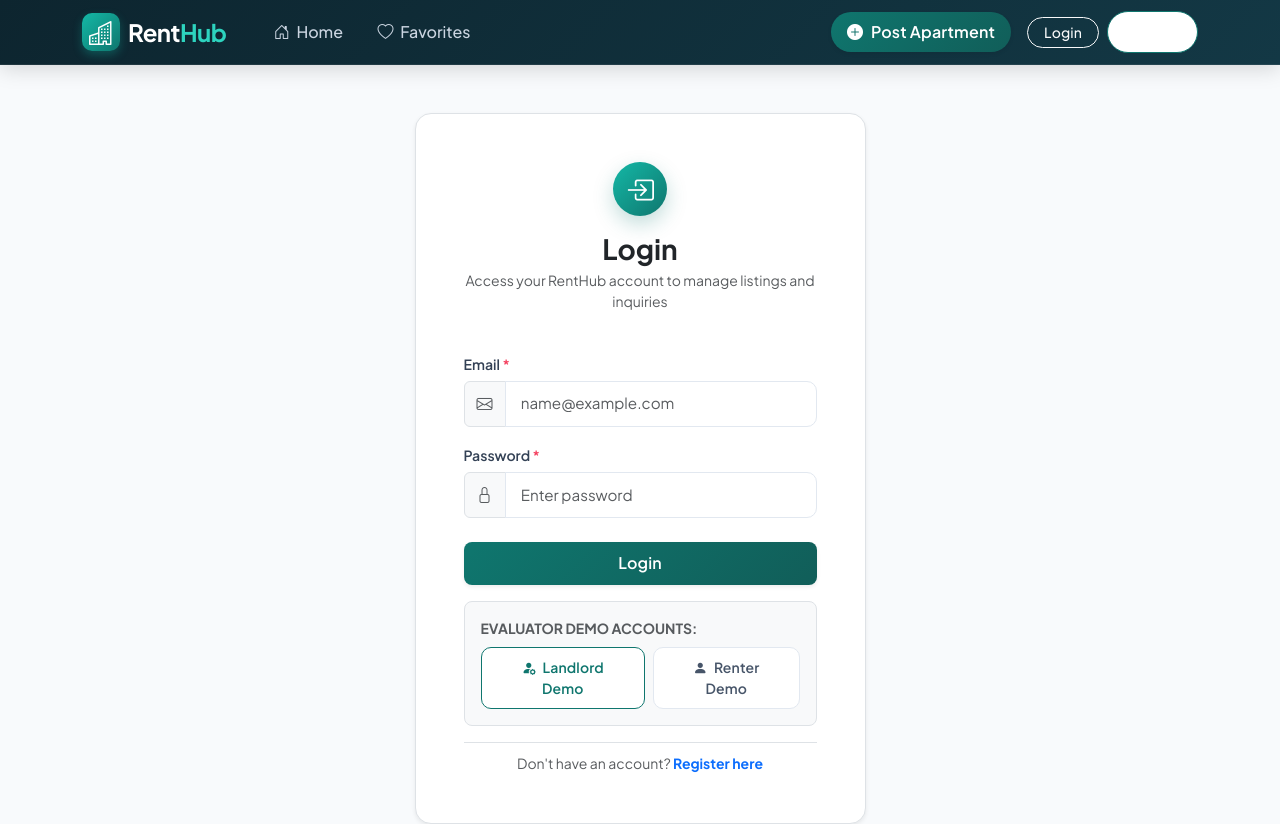
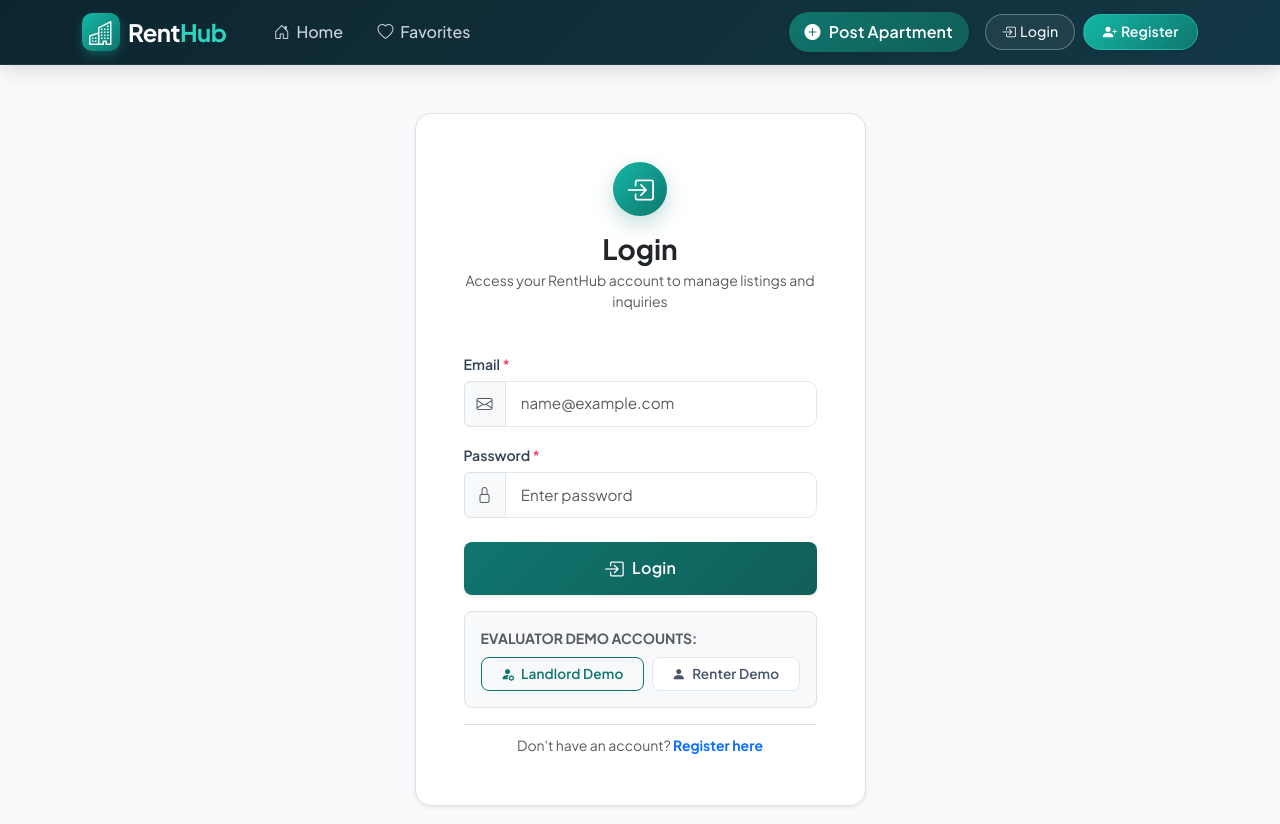
Before and after one commit to rohitgupta12-nagarro/renthub1, an Angular app: page /login in a window 1280 px wide. Shown: the top 824 px of the page. Built offline with nearby package versions, Linux system fonts and the light colour scheme.

Commit message:
style: fix register button ui in navbar and auth forms

```diff
--- a/package.json
+++ b/package.json
@@ -7,7 +7,7 @@
     "build": "ng build",
     "watch": "ng build --watch --configuration development",
     "test": "ng test",
-    "test:ci": "ng test --watch=false"
+    "test:ci": "ng test --watch=false --isolate=false"
   },
   "private": true,
   "packageManager": "npm@11.12.1",
--- a/src/app/components/auth/auth.component.scss
+++ b/src/app/components/auth/auth.component.scss
@@ -8,3 +8,36 @@
   background: linear-gradient(135deg, #14b8a6 0%, #0f766e 100%);
   box-shadow: 0 8px 20px rgba(15, 118, 110, 0.25);
 }
+
+.btn-auth-submit,
+.btn-register-submit {
+  background: linear-gradient(135deg, #0f766e 0%, #115e59 100%);
+  color: #ffffff !important;
+  border: none;
+  padding: 0.72rem 1.5rem !important;
+  font-size: 1rem;
+  font-weight: 600;
+  letter-spacing: 0.015em;
+  border-radius: 12px;
+  box-shadow: 0 4px 14px -2px rgba(15, 118, 110, 0.35);
+  transition: all 0.22s cubic-bezier(0.16, 1, 0.3, 1);
+
+  &:hover {
+    background: linear-gradient(135deg, #134e4a 0%, #042f2e 100%);
+    color: #ffffff !important;
+    transform: translateY(-2px);
+    box-shadow: 0 8px 22px -3px rgba(15, 118, 110, 0.45);
+  }
+
+  &:active {
+    transform: translateY(0);
+    box-shadow: 0 2px 8px -1px rgba(15, 118, 110, 0.3);
+  }
+
+  &:disabled {
+    opacity: 0.65;
+    transform: none;
+    cursor: not-allowed;
+    box-shadow: none;
+  }
+}
--- a/src/app/components/auth/login.component.html
+++ b/src/app/components/auth/login.component.html
@@ -58,8 +58,12 @@
               }
             </div>
 
-            <button type="submit" class="btn btn-primary w-100 py-2-5 rounded-3 fw-semibold shadow-sm mb-3">
-              Login
+            <button
+              type="submit"
+              class="btn btn-primary btn-auth-submit w-100 py-2 rounded-3 fw-semibold shadow-sm mb-3 d-flex align-items-center justify-content-center gap-2"
+            >
+              <i class="bi bi-box-arrow-in-right fs-5"></i>
+              <span>Login</span>
             </button>
           </form>
 
--- a/src/app/components/auth/register.component.html
+++ b/src/app/components/auth/register.component.html
@@ -97,8 +97,12 @@
               }
             </div>
 
-            <button type="submit" class="btn btn-primary w-100 py-2-5 rounded-3 fw-semibold shadow-sm mb-3">
-              Register
+            <button
+              type="submit"
+              class="btn btn-primary btn-register-submit w-100 py-2 rounded-3 fw-semibold shadow-sm mb-3 d-flex align-items-center justify-content-center gap-2"
+            >
+              <i class="bi bi-person-plus-fill fs-5"></i>
+              <span>Register</span>
             </button>
           </form>
 
--- a/src/app/components/navbar/navbar.component.html
+++ b/src/app/components/navbar/navbar.component.html
@@ -53,11 +53,13 @@
         @if (!currentUser) {
           <!-- Guest Navigation (Wireframe Page 3) -->
           <div class="d-flex align-items-center gap-2">
-            <a routerLink="/login" class="btn btn-outline-light btn-sm px-3 py-1-5 rounded-pill fw-medium">
-              Login
+            <a routerLink="/login" class="btn btn-nav-login btn-sm rounded-pill fw-medium d-inline-flex align-items-center gap-1">
+              <i class="bi bi-box-arrow-in-right"></i>
+              <span>Login</span>
             </a>
-            <a routerLink="/register" class="btn btn-outline-primary btn-sm px-3 py-1-5 rounded-pill fw-medium text-white border-primary">
-              Register
+            <a routerLink="/register" class="btn btn-nav-register btn-sm rounded-pill fw-semibold shadow-sm d-inline-flex align-items-center gap-1">
+              <i class="bi bi-person-plus-fill"></i>
+              <span>Register</span>
             </a>
           </div>
         } @else {
--- a/src/app/components/navbar/navbar.component.scss
+++ b/src/app/components/navbar/navbar.component.scss
@@ -56,3 +56,46 @@
     color: #0f766e;
   }
 }
+
+/* Nav Action Buttons */
+.btn-nav-login {
+  color: #f1f5f9;
+  border: 1.5px solid rgba(255, 255, 255, 0.3);
+  background: rgba(255, 255, 255, 0.06);
+  padding: 0.38rem 1rem !important;
+  font-size: 0.88rem;
+  letter-spacing: 0.01em;
+  transition: all 0.2s ease;
+
+  &:hover {
+    color: #ffffff;
+    background: rgba(255, 255, 255, 0.16);
+    border-color: rgba(255, 255, 255, 0.5);
+    transform: translateY(-1px);
+    box-shadow: 0 4px 12px rgba(0, 0, 0, 0.12);
+  }
+}
+
+.btn-nav-register {
+  background: linear-gradient(135deg, #14b8a6 0%, #0f766e 100%);
+  color: #ffffff !important;
+  border: 1.5px solid rgba(45, 212, 191, 0.5);
+  box-shadow: 0 4px 14px rgba(15, 118, 110, 0.4);
+  padding: 0.38rem 1.15rem !important;
+  font-size: 0.88rem;
+  font-weight: 600;
+  letter-spacing: 0.01em;
+  transition: all 0.2s ease;
+
+  &:hover {
+    background: linear-gradient(135deg, #0d9488 0%, #115e59 100%);
+    color: #ffffff !important;
+    border-color: #5eead4;
+    transform: translateY(-1px);
+    box-shadow: 0 6px 18px rgba(20, 184, 166, 0.5);
+  }
+
+  &:active {
+    transform: translateY(0);
+  }
+}
--- a/src/styles.scss
+++ b/src/styles.scss
@@ -146,7 +146,7 @@ body {
 .btn-outline-primary {
   border: 1.5px solid var(--rh-primary);
   color: var(--rh-primary);
-  background-color: #ffffff;
+  background-color: transparent;
   padding: 0.58rem 1.3rem;
 
   &:hover {
@@ -159,6 +159,18 @@ body {
 
   &:active {
     transform: translateY(0);
+  }
+}
+
+/* Small Button refinement */
+.btn.btn-sm {
+  padding: 0.38rem 0.95rem;
+  font-size: 0.85rem;
+  border-radius: 8px;
+
+  &.rounded-pill {
+    padding: 0.38rem 1.15rem;
+    border-radius: 9999px;
   }
 }
 
```
